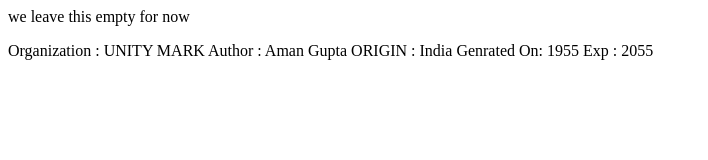
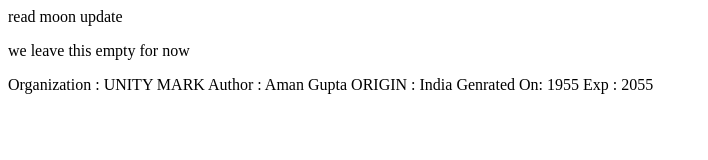
Before and after one commit to Aman-Gupta710/HospitalFeedback, a plain HTML site: page index.html in a window 1280 px wide. Shown: the whole page, without its empty margins (0-708 px from the left). Drawn offline with Linux system fonts and the light colour scheme.

Commit message:
red moon update

```diff
--- a/index.html
+++ b/index.html
@@ -1,3 +1,4 @@
+<p>read moon update</p>
 <p>we leave this empty for now</p>
 <p>
     Organization : UNITY MARK
```
